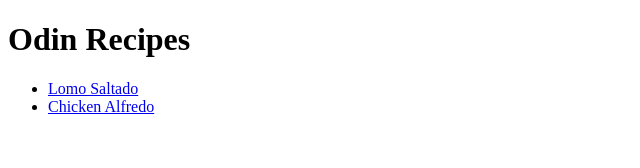
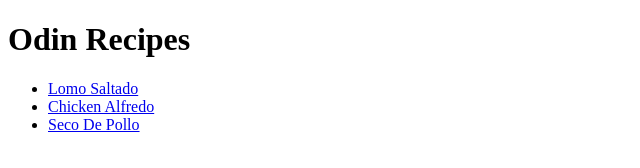
Before and after one commit to Jesspin/odin-recipes, a plain HTML site: page index.html in a window 1280 px wide. Shown: the whole page, without its empty margins (0-640 px from the left). Drawn offline with Linux system fonts and the light colour scheme.

Commit message:
Add a link to seco-de-pollo.html on index.html
A link was added to the unordered list on the index page. The link
leads to the seco de pollo recipe page.

```diff
--- a/index.html
+++ b/index.html
@@ -10,6 +10,7 @@
         <ul>
             <li><a href="./recipes/lomo-saltado.html" target="_blank" rel="noopener noreferrer">Lomo Saltado</a></li>
             <li><a href="./recipes/chicken-alfredo.html" target="_blank" rel="noopener noreferrer">Chicken Alfredo</a></li>
+            <li><a href="./recipes/seco-de-pollo.html" target="_blank" rel="noopener noreferrer">Seco De Pollo</a></li>
         </ul>
     </body>
 </html>
```
